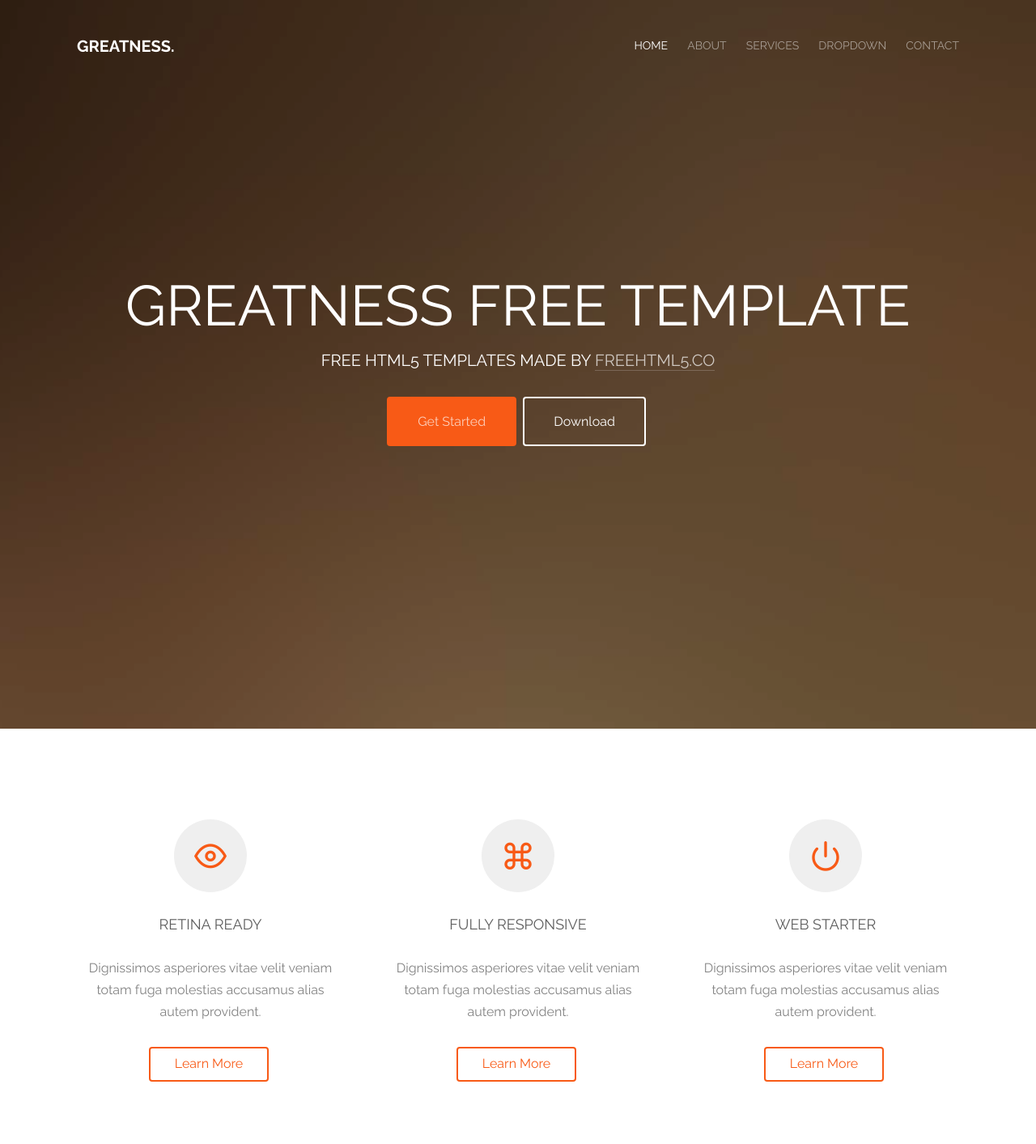
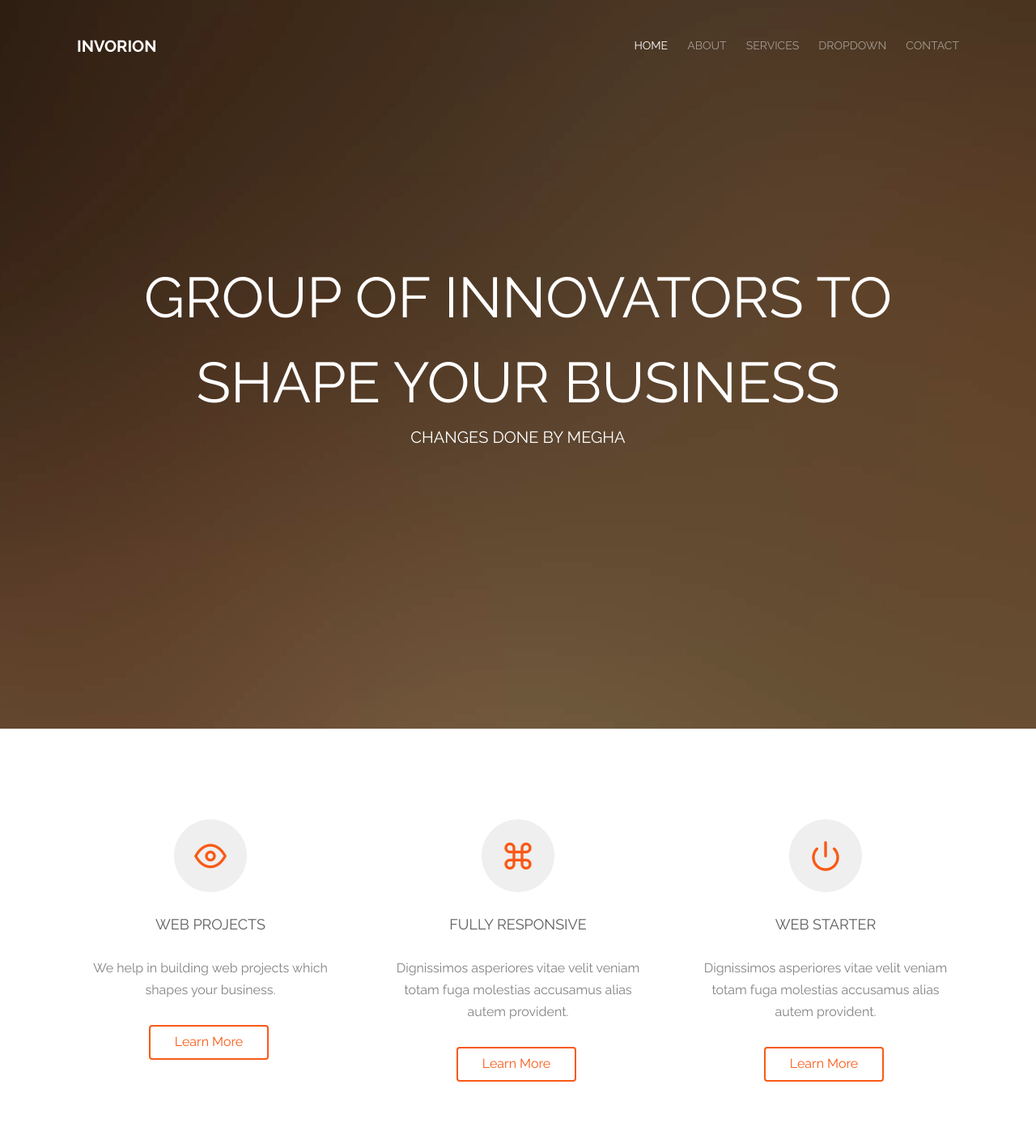
Before and after one commit to gagan2914/invorion11, a plain HTML site: page index.html in a window 1280 px wide. Shown: the top 1413 px of the page at 81% size. Drawn offline with nearby package versions, Linux system fonts and the light colour scheme; files that its build step writes are made by us from their sources; files whose address does not match are found by name.

Commit message:
few more test changes by Gagan

```diff
--- a/index.html
+++ b/index.html
@@ -1,14 +1,12 @@
 <!DOCTYPE HTML>
 <!--
-	Greatness by FreeHTML5.co
-	Twitter: http://twitter.com/fh5co
-	URL: http://FreeHTML5.co
+
 -->
 <html>
 	<head>
 	<meta charset="utf-8">
 	<meta http-equiv="X-UA-Compatible" content="IE=edge">
-	<title>Greatness &mdash; Free Website Template, Free HTML5 Template by FreeHTML5.co</title>
+	<title>Group of Innovators</title>
 	<meta name="viewport" content="width=device-width, initial-scale=1">
 	<meta name="description" content="Invorion" />
 	<meta name="keywords" content="We are group of innovators who is passionate about customers" />
@@ -61,7 +59,7 @@
 		<div class="gtco-container">
 			<div class="row">
 				<div class="col-xs-2">
-					<div id="gtco-logo"><a href="index.html">Greatness.</a></div>
+					<div id="gtco-logo"><a href="index.html">Invorion</a></div>
 				</div>
 				<div class="col-xs-10 text-right menu-1">
 					<ul>
@@ -100,11 +98,11 @@
 				<div class="col-md-12 col-md-offset-0 text-center">
 					<div class="display-t">
 						<div class="display-tc animate-box" data-animate-effect="fadeIn">
-							<h1>Greatness Free Template</h1>
-							<h2>Free html5 templates Made by <a href="http://FreeHTML5.co/" target="_blank">FreeHTML5.co</a></h2>
+							<h1>Group of Innovators to shape your business</h1>
+							<h2>Changes done by Megha</h2>
 							<p>
-								<a href="#" class="btn btn-primary btn-lg">Get Started</a>
-								<a href="#" class="btn btn-white btn-outline btn-lg">Download</a></p>
+							<!--	<a href="#" class="btn btn-primary btn-lg">Get Started</a>
+								<a href="#" class="btn btn-white btn-outline btn-lg">Download</a></p>-->
 						</div>
 					</div>
 				</div>
@@ -120,8 +118,8 @@
 						<span class="icon">
 							<i class="icon-eye"></i>
 						</span>
-						<h3>Retina Ready</h3>
-						<p>Dignissimos asperiores vitae velit veniam totam fuga molestias accusamus alias autem provident. </p>
+						<h3>Web Projects</h3>
+						<p> We help in building web projects which shapes your business.  </p>
 						<p><a href="#" class="btn btn-primary btn-outline">Learn More</a></p>
 					</div>
 				</div>
```
